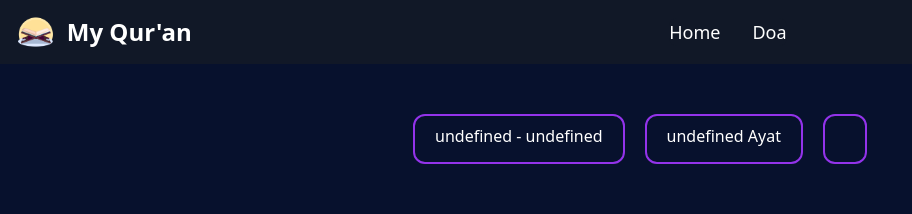
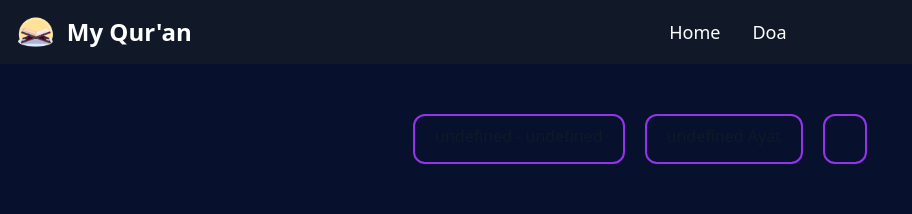
Before and after one commit to vergiLgood1/Al-Qur-an, a React (Create React App) app: page /surah/1 in a window 1280 px wide. Shown: the top 214 px of the page, without its empty margins (0-912 px from the left). Built offline with nearby package versions, Linux system fonts and the light colour scheme; no server answers; the HTML template or start-up script is replaced by a standard one.

Commit message:
Update TypeSurah component styling

```diff
--- a/src/component/TypeSurah.jsx
+++ b/src/component/TypeSurah.jsx
@@ -1,6 +1,6 @@
 function TypeSurah({ title }) {
     return (
-        <span className='p-2 rounded-xl border-2 border-purple-600 px-5 font-medium text-white text-center'>
+        <span className='p-2 rounded-xl border-2 border-purple-600 px-5 font-medium text-gray-900 text-center'>
             {title}
         </span>
     )
```
